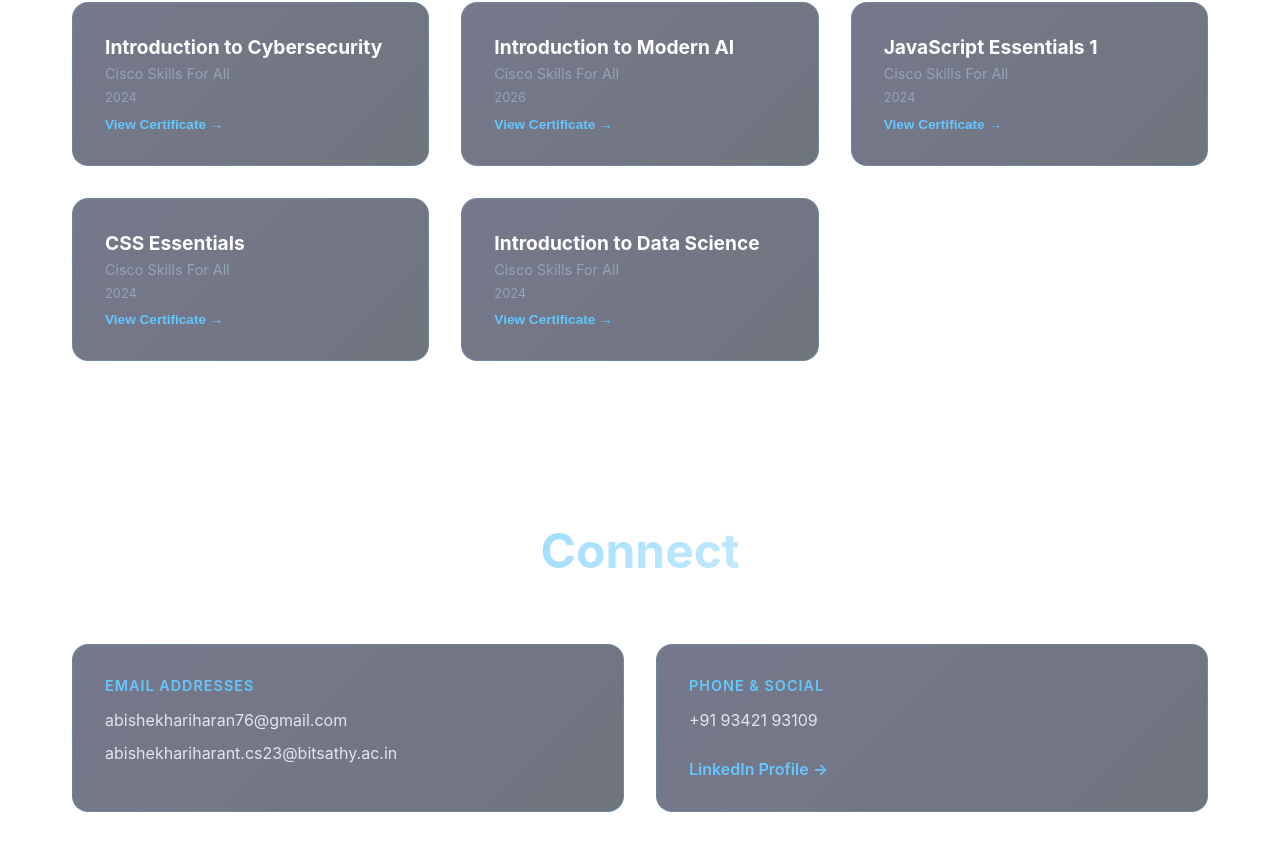
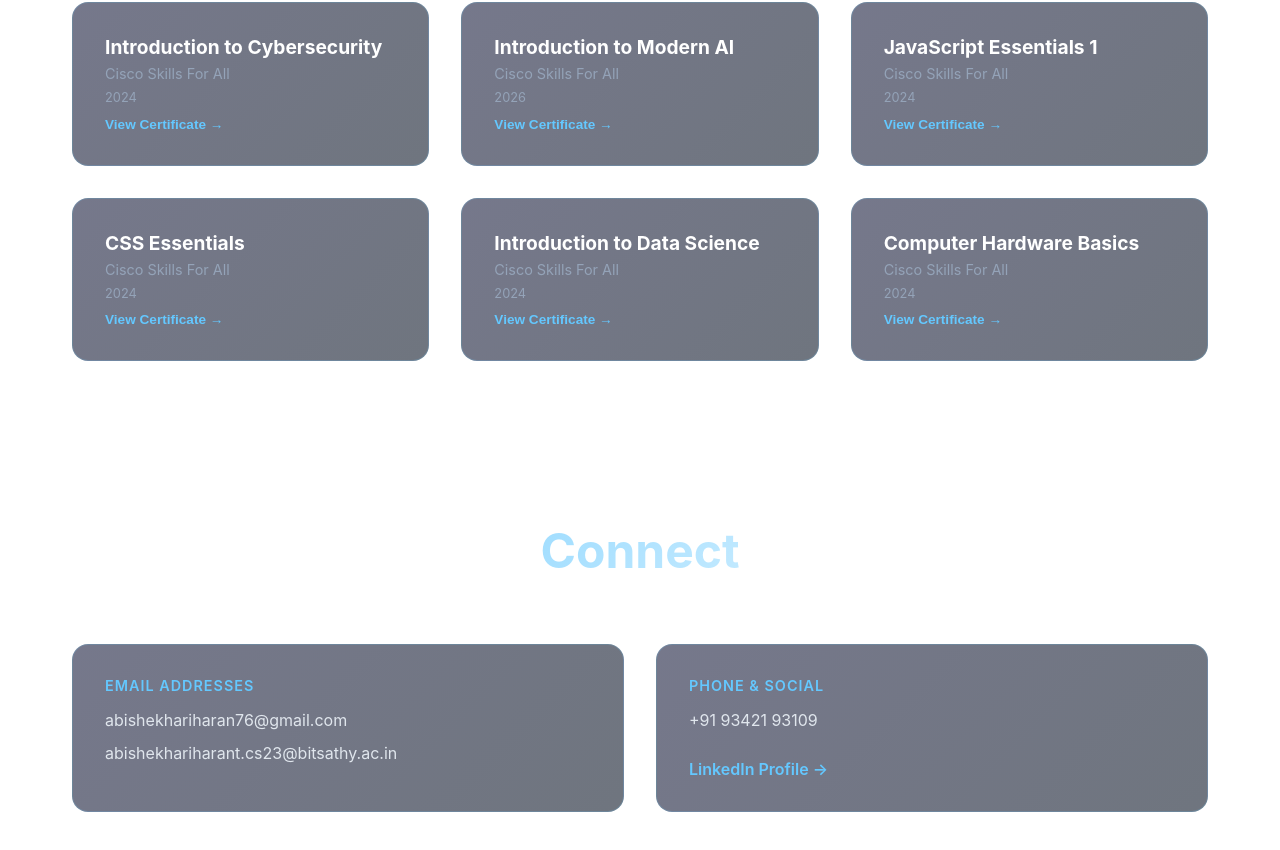
Before and after one commit to abishekhariharan076/Portfolio, a React (Vite) app: page / in a window 1280 px wide. Shown: the part 3762-4612 px from the top of the page. Built offline with nearby package versions, Linux system fonts and the light colour scheme.

Commit message:
feat: add Computer Hardware Basics certification

```diff
--- a/src/App.jsx
+++ b/src/App.jsx
@@ -239,8 +239,15 @@ function App() {
       issuer: "Cisco Skills For All",
       date: "2024",
       pdf: "https://drive.google.com/file/d/1yLANZB9WSDKkLxb-TShcP4G3AFSpsHlu/preview"
+    },
+    {
+      title: "Computer Hardware Basics",
+      issuer: "Cisco Skills For All",
+      date: "2024",
+      pdf: "https://drive.google.com/file/d/1-ePNW7mX-hOLBg5kdSIWdtW50lfp6hc_/preview"
     }
   ];
+
 
 
 
```
